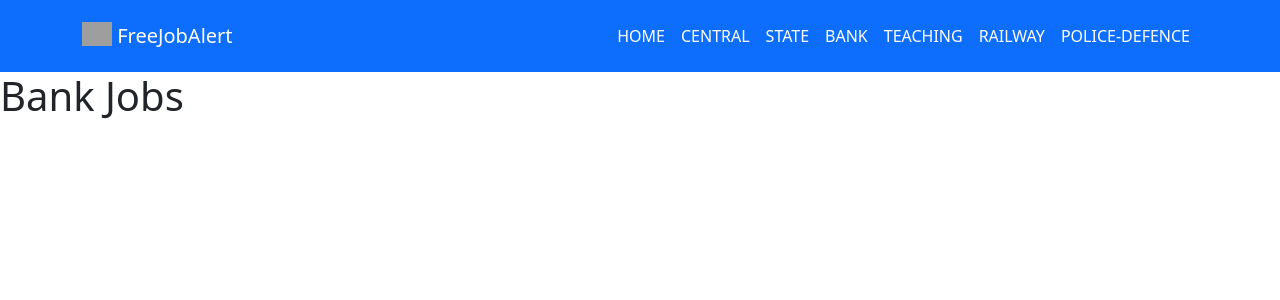
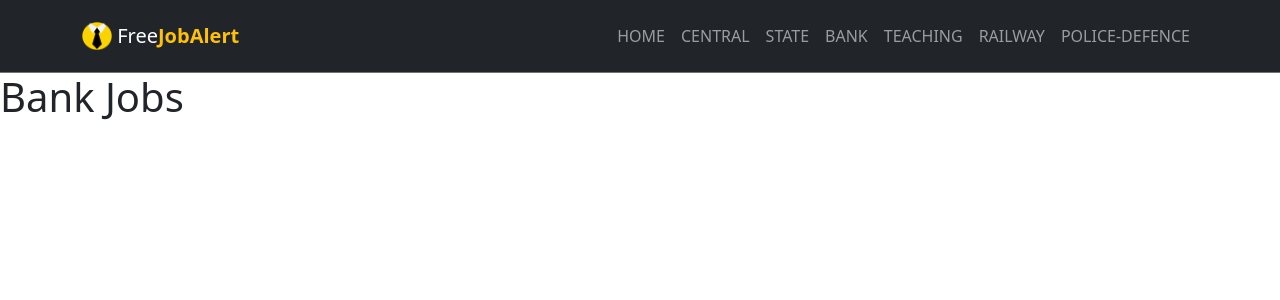
Before and after one commit to ravikumar9130/FreeJobAlert, a Node server app: page /bank-jobs in a window 1280 px wide. Shown: the top 300 px of the page. Run offline with Node 20, Linux system fonts and the light colour scheme; some libraries are stand-ins or nearby versions; grey boxes are pictures that could not be loaded.

Commit message:
homepage theme changed icon added

```diff
--- a/views/partials/header.ejs
+++ b/views/partials/header.ejs
@@ -1,8 +1,8 @@
-<nav class="navbar navbar-expand-lg navbar-dark bg-primary">
+<nav class="navbar navbar-expand-lg navbar-dark bg-dark border-bottom border-secondary">
         <div class="container-lg py-2">
           <a class="navbar-brand" href="/">
-            <img src="#" alt="" width="30" height="24" class="d-inline-block align-text-top">
-            FreeJobAlert
+            <img src="./images/tie (1).png" alt="" width="30" height="28" class="d-inline-block align-text-top">
+            Free<span class="text-warning fw-bold">JobAlert</span>
           </a>
           <button class="navbar-toggler" type="button" data-bs-toggle="collapse" data-bs-target="#navbarSupportedContent" aria-controls="navbarSupportedContent" aria-expanded="false" aria-label="Toggle navigation">
             <span class="navbar-toggler-icon"></span>
@@ -10,25 +10,25 @@
     <div class="collapse navbar-collapse" id="navbarSupportedContent">
         <ul class="navbar-nav ms-auto mb-2 mb-lg-0">
           <li class="nav-item">
-            <a class="nav-link active" href="/">HOME</a>
+            <a class="nav-link" href="/">HOME</a>
           </li>
           <li class="nav-item">
-            <a class="nav-link active" href="/central-jobs">CENTRAL</a>
+            <a class="nav-link" href="/central-jobs">CENTRAL</a>
           </li>
           <li class="nav-item">
-            <a class="nav-link active" href="/state-jobs">STATE</a>
+            <a class="nav-link" href="/state-jobs">STATE</a>
           </li>
           <li class="nav-item">
-            <a class="nav-link active" href="/bank-jobs">BANK</a>
+            <a class="nav-link" href="/bank-jobs">BANK</a>
           </li>
           <li class="nav-item">
-            <a class="nav-link active" href="/teaching-jobs">TEACHING</a>
+            <a class="nav-link" href="/teaching-jobs">TEACHING</a>
           </li>
           <li class="nav-item">
-            <a class="nav-link active" href="/railway-jobs">RAILWAY</a>
+            <a class="nav-link" href="/railway-jobs">RAILWAY</a>
           </li>
           <li class="nav-item">
-            <a class="nav-link active" href="/police-defence-jobs">POLICE-DEFENCE</a>
+            <a class="nav-link" href="/police-defence-jobs">POLICE-DEFENCE</a>
           </li>
       </div>
       <!-- <a href="/download" class="btn btn-light">Download Mobile App</a> -->
```
Also changed, not shown: views/index.ejs (+9 -1 lines), views/partials/footer.ejs (+20 -20 lines), public/images/tie (1).png (added).
